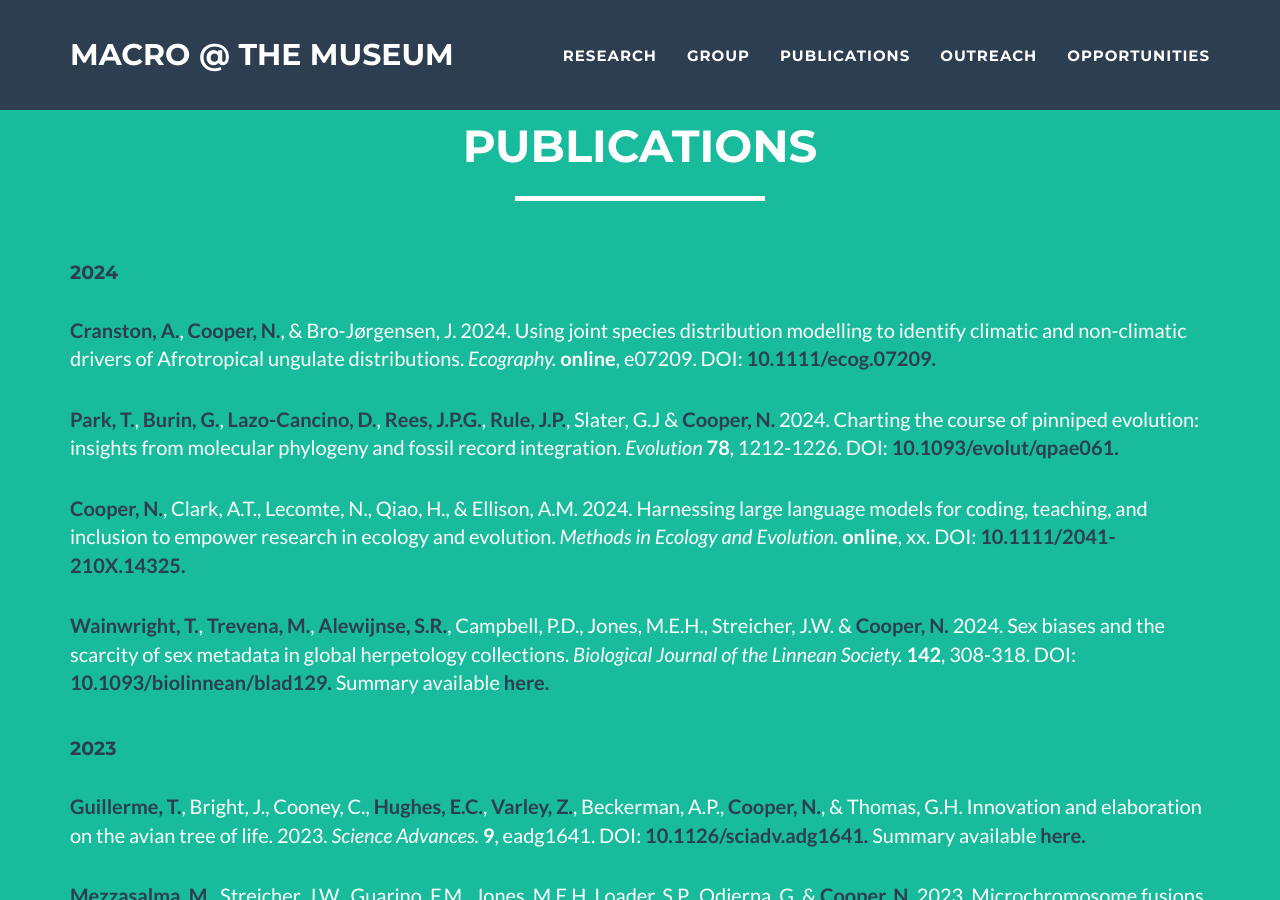
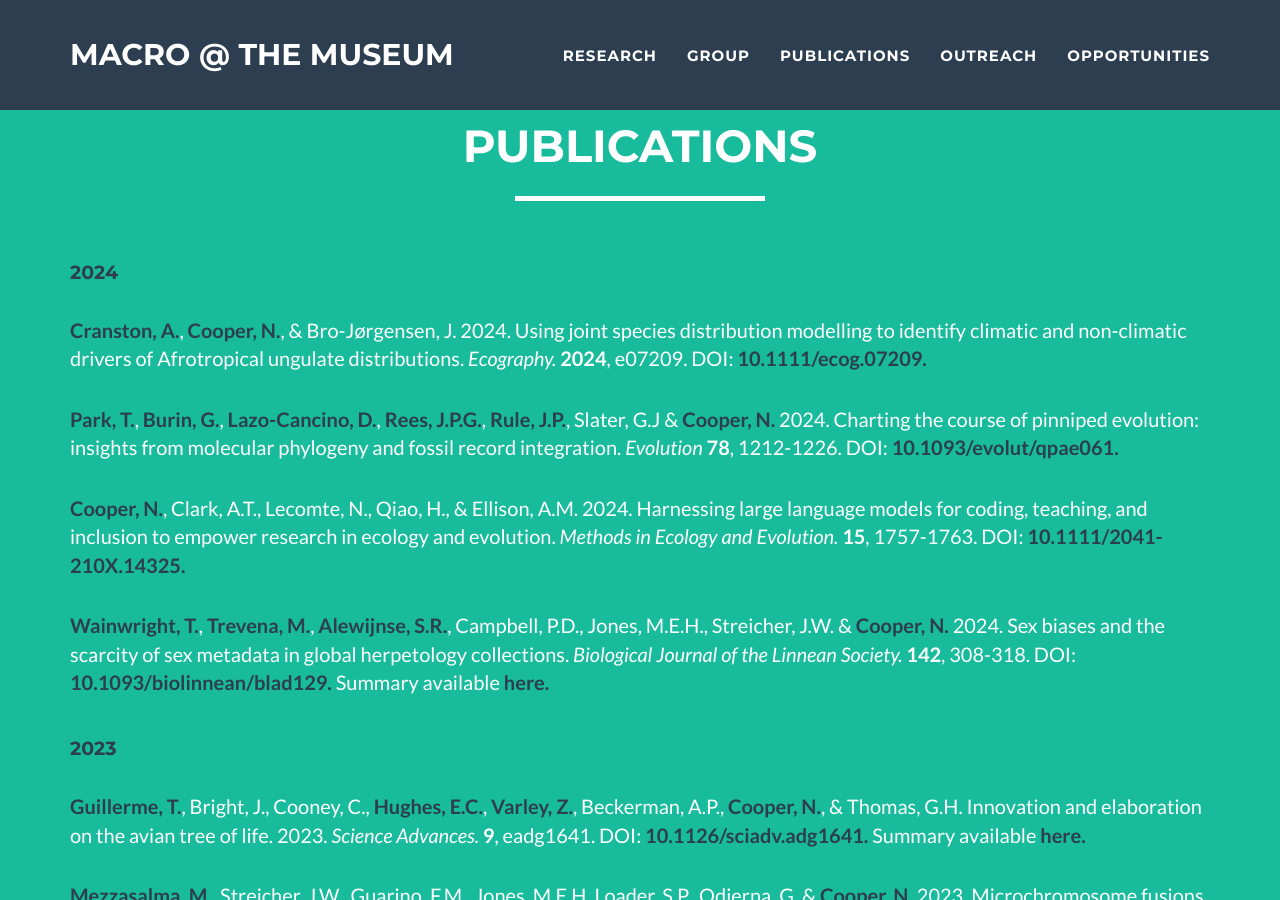
Before and after one commit to nhcooper123/nhcooper123.github.io, a Jekyll site: the page publications.html, which Jekyll copies as it is, in a window 1280 px wide and 900 px high. Built offline with Jekyll 4.4.1, drawn with Linux system fonts in a browser that asks for light colours; a script that is not in the unit is left out; comment, search, counter and statistics services are not loaded.

Commit message:
Update publications.html

```diff
--- a/publications.html
+++ b/publications.html
@@ -91,10 +91,10 @@
 
 <!-- &nbsp
   <p>
-  &amp; <strong><font color="2c3e50">Cooper, N.</font></strong>
-  2024.
-  Title.
-  <em>Journal</em>
+  Joseph Edward Ironside, J.E., Taite, M., <strong><font color="2c3e50">Cooper, N.</font></strong>, Jones, O., Wray, B., Morritt, D., &amp; Clark, P.
+  2025.
+  Genetic evidence for hybrid origins and multiple introductions of invasive mitten crabs (Crustacea: Decapoda: Brachyura: Varunidae) in the River Dee, UK.
+  <em>Biological Invasions</em>
   <strong>online</strong>,
   xx.
   DOI: <a href="xxx"><strong><font color="2c3e50">xxx. </font></strong></a>
@@ -102,16 +102,12 @@
 
 <!--<h4><font color="2c3e50">2025</font></h4> -->
 
-
-
-
-
 <!-- &nbsp
   <p>
-  &amp; <strong><font color="2c3e50">Heath, J.</font></strong>, <strong><font color="2c3e50">Cooper, N.</font></strong>, Upchurch, P. &amp; Mannion, P.
+  <strong><font color="2c3e50">Heath, J.</font></strong>, <strong><font color="2c3e50">Cooper, N.</font></strong>, Upchurch, P. &amp; Mannion, P.
   2024.
-  Accounting for sampling heterogeneity suggests a novel low palaeolatitude origin for dinosaurs.
-  <em>Journal</em>
+  Accounting for sampling heterogeneity suggests a low palaeolatitude origin for dinosaurs.
+  <em>Current Biology</em>
   <strong>online</strong>,
   xx.
   DOI: <a href="xxx"><strong><font color="2c3e50">xxx. </font></strong></a>
@@ -121,13 +117,25 @@
 
 <h4><font color="2c3e50">2024</font></h4>
 
-&nbsp
+<!-- &nbsp
+  <p>
+  Slavenko, A., Meiri, S., Murali, G., Pinchiero-Donoso, D., <strong><font color="2c3e50">Cooper, N.</font></strong>, &amp; Thomas, G.H.
+  2024. check author order
+  Evolution of sexual size dimorphism in tetrapods is driven by varying patterns of sex-specific selection on size.
+  <em>Nature Ecology and Evolution</em>
+  <strong>online</strong>,
+  xx.
+  DOI: <a href="xxx"><strong><font color="2c3e50">xxx. </font></strong></a>
+  </p>-->
+
+  &nbsp
+
   <p>
   <strong><font color="2c3e50">Cranston, A.</font></strong>, <strong><font color="2c3e50">Cooper, N.</font></strong>, &amp; Bro-Jørgensen, J.
   2024.
   Using joint species distribution modelling to identify climatic and non-climatic drivers of Afrotropical ungulate distributions.
   <em>Ecography.</em>
-  <strong>online</strong>,
+  <strong>2024</strong>,
   e07209.
   DOI: <a href="http://doi.org/10.1111/ecog.07209"><strong><font color="2c3e50">10.1111/ecog.07209. </font></strong></a>
   </p>
@@ -149,8 +157,8 @@
   2024.
   Harnessing large language models for coding, teaching, and inclusion to empower research in ecology and evolution.
   <em>Methods in Ecology and Evolution.</em>
-  <strong>online</strong>,
-  xx.
+  <strong>15</strong>,
+  1757-1763.
   DOI: <a href="https://doi.org/10.1111/2041-210X.14325"><strong><font color="2c3e50">10.1111/2041-210X.14325. </font></strong></a>
   </p>
 
```
